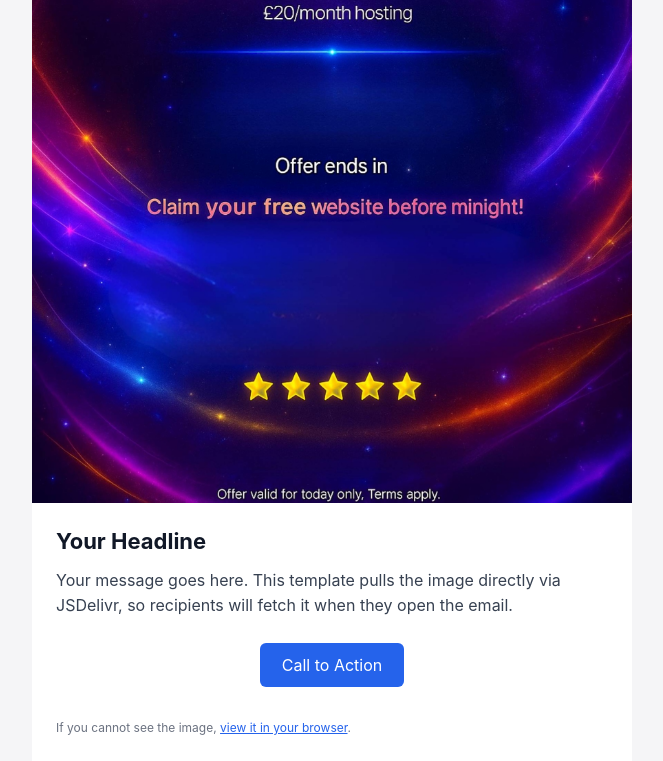
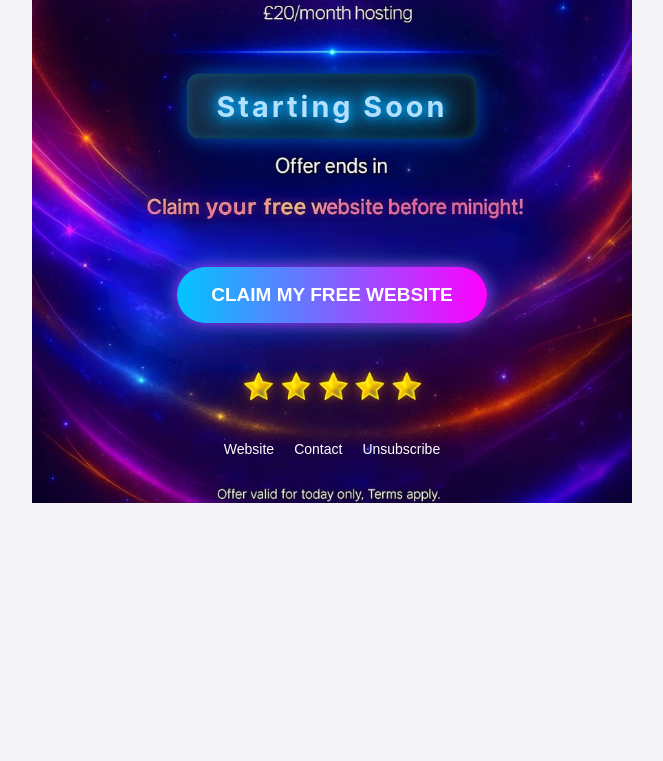
Before and after one commit to wharmbycal/cdn, a plain HTML site: page email-marketing-template.html in a window 1280 px wide. Shown: the part 400-1161 px from the top of the page, without its empty margins (308-971 px from the left). After the commit the page ends 903 px from the top, so only its background shows below. Drawn offline with Linux system fonts and the light colour scheme.

Commit message:
Update email template: add countdown timer, banner links, and optimize button positioning

```diff
--- a/email-marketing-template.html
+++ b/email-marketing-template.html
@@ -17,32 +17,50 @@
           <td align="center">
             <table role="presentation" cellspacing="0" cellpadding="0" border="0" width="600" style="width:600px; max-width:100%; margin:0 auto; background:#ffffff;">
               <tr>
-                <td style="padding:0;">
-                  <a href="https://cdn.jsdelivr.net/gh/wharmbycal/cdn@main/2.jpg" target="_blank" style="text-decoration:none;">
+                <td style="padding:0; position:relative;">
+                  <div style="position:relative;">
                     <img src="https://cdn.jsdelivr.net/gh/wharmbycal/cdn@main/2.jpg" width="600" alt="Featured" border="0" style="display:block; width:100%; max-width:600px; height:auto; line-height:0; outline:none; text-decoration:none;">
-                  </a>
-                </td>
-              </tr>
-              <tr>
-                <td style="padding:24px 24px 12px 24px; font-family:-apple-system, BlinkMacSystemFont, Segoe UI, Roboto, Arial, sans-serif; font-size:22px; line-height:1.3; color:#111827; font-weight:700;">
-                  Your Headline
-                </td>
-              </tr>
-              <tr>
-                <td style="padding:0 24px 24px 24px; font-family:-apple-system, BlinkMacSystemFont, Segoe UI, Roboto, Arial, sans-serif; font-size:16px; line-height:1.6; color:#374151;">
-                  Your message goes here. This template pulls the image directly via JSDelivr, so recipients will fetch it when they open the email.
-                </td>
-              </tr>
-              <tr>
-                <td align="center" style="padding:0 24px 32px 24px;">
-                  <a href="https://example.com" target="_blank" style="display:inline-block; background:#2563eb; color:#ffffff; font-family:-apple-system, BlinkMacSystemFont, Segoe UI, Roboto, Arial, sans-serif; font-size:16px; line-height:1; text-decoration:none; padding:14px 22px; border-radius:6px;">
-                    Call to Action
-                  </a>
-                </td>
-              </tr>
-              <tr>
-                <td style="padding:0 24px 24px 24px; font-family:-apple-system, BlinkMacSystemFont, Segoe UI, Roboto, Arial, sans-serif; font-size:12px; line-height:1.5; color:#6b7280;">
-                  If you cannot see the image, <a href="https://cdn.jsdelivr.net/gh/wharmbycal/cdn@main/2.jpg" target="_blank" style="color:#2563eb; text-decoration:underline;">view it in your browser</a>.
+
+                    <!-- Banner Overlay - positioned under the 5 stars -->
+                    <div style="position:absolute; top:94%; left:50%; transform:translate(-50%, -50%); text-align:center; width:100%; max-width:400px;">
+                      <div style="padding:10px; margin:0 20px;">
+                        <div style="padding:12px 20px; display:inline-block;">
+                          <a href="#" style="color:#ffffff; text-decoration:none; font-family:Arial, sans-serif; font-size:14px; margin:0 8px;">Website</a>
+                          <a href="#" style="color:#ffffff; text-decoration:none; font-family:Arial, sans-serif; font-size:14px; margin:0 8px;">Contact</a>
+                          <a href="#" style="color:#ffffff; text-decoration:none; font-family:Arial, sans-serif; font-size:14px; margin:0 8px;">Unsubscribe</a>
+                        </div>
+                      </div>
+                    </div>
+
+                    <!-- Overlay Content on top of the image -->
+                    <div style="position:absolute; top:56%; left:50%; transform:translate(-50%, -50%); text-align:center; width:100%; max-width:400px;">
+                      <div style="padding:15px; margin:0 20px;">
+                        <div style="padding: 15px 30px; border-radius: 12px; background: linear-gradient(145deg, #1a2f4c, #0a1421); box-shadow: 0 0 20px rgba(0, 150, 255, 0.5), inset 0 0 10px rgba(0, 200, 255, 0.3); display: inline-block;">
+                          <div id="countdown-display" style="font-size: 1.8em; font-weight: bold; color: #b3e0ff; text-shadow: 0 0 10px #00aaff, 0 0 20px #00aaff, 0 0 30px #00aaff, 0 0 40px #00aaff; letter-spacing: 3px; font-family: 'Inter', sans-serif;">00:00:00</div>
+                        </div>
+                      </div>
+                    </div>
+
+                    <!-- Button Overlay -->
+                    <div style="position:absolute; top:77%; left:50%; transform:translate(-50%, -50%); text-align:center; width:100%; max-width:400px;">
+                      <div style="padding:25px; margin:0 20px;">
+                        <a href="https://your-link.com"
+   style="display:inline-block;
+          padding:17px 34px;
+          border-radius:48px;
+          background: linear-gradient(90deg, #00c6ff, #ff00ff);
+          color:#ffffff;
+          font-size:19px;
+          font-weight:bold;
+          text-decoration:none;
+          text-align:center;
+          font-family:Arial, Helvetica, sans-serif;
+          box-shadow:0 0 14px rgba(255,0,255,0.7), 0 0 22px rgba(0,198,255,0.6);">
+   CLAIM MY FREE WEBSITE
+</a>
+                      </div>
+                    </div>
+                  </div>
                 </td>
               </tr>
             </table>
@@ -50,5 +68,57 @@
         </tr>
       </table>
     </center>
+
+    <script>
+        // Function to update the countdown timer
+        function updateCountdown() {
+            const now = new Date();
+
+            // Set target date: Friday 15/08/25 at 00:00 (midnight) UK time
+            const targetDate = new Date('2025-08-15T00:00:00+01:00'); // UK timezone (BST)
+
+            // Set start date: Friday 15/08/25 at 8:00 AM UK time
+            const startDate = new Date('2025-08-15T08:00:00+01:00'); // UK timezone (BST)
+
+            // Check if we're before the start date
+            if (now < startDate) {
+                document.getElementById('countdown-display').textContent = 'Starting Soon';
+                return;
+            }
+
+            const timeRemaining = targetDate.getTime() - now.getTime(); // Time difference in milliseconds
+
+            // Check if countdown has ended
+            if (timeRemaining <= 0) {
+                document.getElementById('countdown-display').textContent = 'Offer Expired';
+                return;
+            }
+
+            // Calculate days, hours, minutes, and seconds
+            const days = Math.floor(timeRemaining / (1000 * 60 * 60 * 24));
+            const hours = Math.floor((timeRemaining % (1000 * 60 * 60 * 24)) / (1000 * 60 * 60));
+            const minutes = Math.floor((timeRemaining % (1000 * 60 * 60)) / (1000 * 60));
+            const seconds = Math.floor((timeRemaining % (1000 * 60)) / 1000);
+
+            // Format numbers to always have two digits (e.g., 05 instead of 5)
+            const formattedDays = String(days).padStart(2, '0');
+            const formattedHours = String(hours).padStart(2, '0');
+            const formattedMinutes = String(minutes).padStart(2, '0');
+            const formattedSeconds = String(seconds).padStart(2, '0');
+
+            // Display the countdown with days if more than 24 hours
+            if (days > 0) {
+                document.getElementById('countdown-display').textContent = `${formattedDays}d ${formattedHours}:${formattedMinutes}:${formattedSeconds}`;
+            } else {
+                document.getElementById('countdown-display').textContent = `${formattedHours}:${formattedMinutes}:${formattedSeconds}`;
+            }
+        }
+
+        // Update the countdown immediately on page load
+        updateCountdown();
+
+        // Update the countdown every second
+        const timerInterval = setInterval(updateCountdown, 1000);
+    </script>
   </body>
 </html>
```
